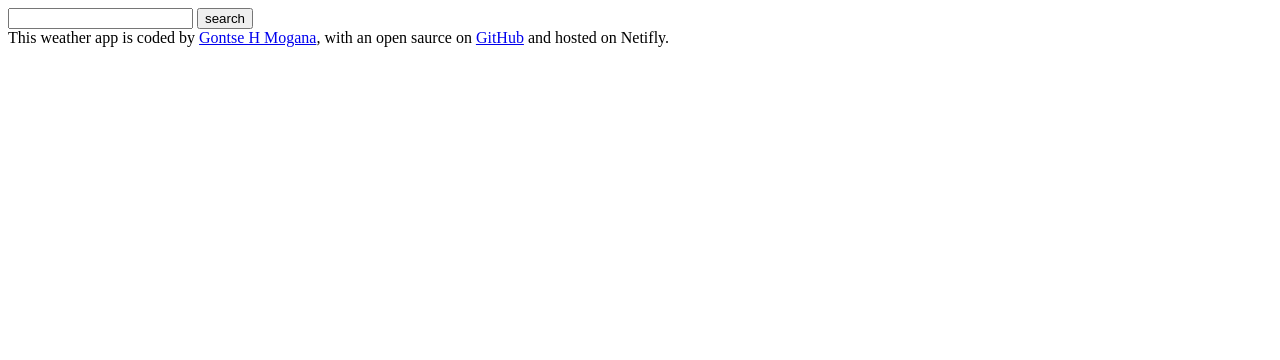
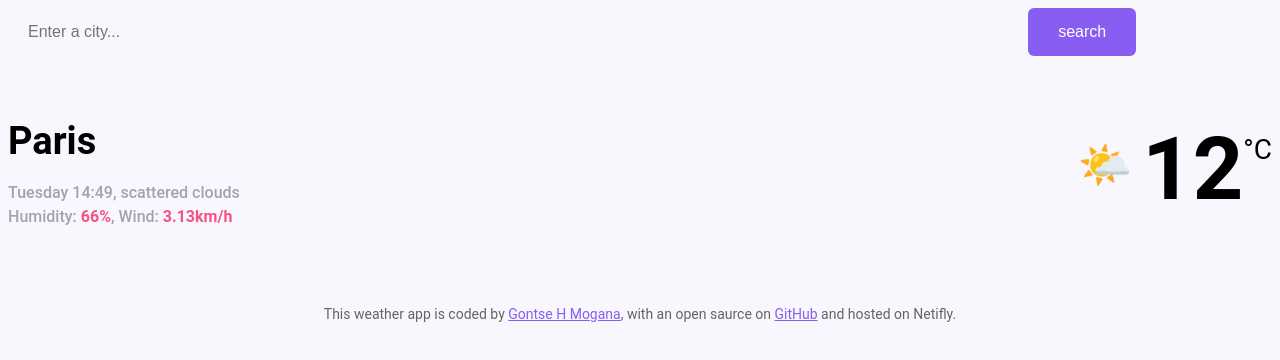
Before and after one commit to Gontse7/Bosa, a plain HTML site: page index.html in a window 1280 px wide. Drawn offline with Linux system fonts and the light colour scheme.

Commit message:
added a CSS file

```diff
--- a/index.html
+++ b/index.html
@@ -3,16 +3,34 @@
 <head>
     <meta charset="UTF-8">
     <meta name="viewport" content="width=device-width, initial-scale=1.0">
+    <link rel="stylesheet" href="src/style.css" />
     <title>Bosa-app</title>
 </head>
 <body>
     <header>
 <forms>
-    <input type="search"/>
-    <input type="submit" value="search" />
+    <input type="search" placeholder="Enter a city..." required
+            class="search-form-input" />
+    <input type="submit" value="search" class="search-form-button" />
 </forms>
     </header>
-    <main></main>
+    <main>
+ <div class="weather-app-data">
+          <div>
+            <h1 class="weather-app-city">Paris</h1>
+            <p class="weather-app-details">
+              Tuesday 14:49, scattered clouds
+              <br />
+              Humidity: <strong>66%</strong>, Wind: <strong>3.13km/h</strong>
+            </p>
+          </div>
+          <div class="weather-app-temperature-container">
+            <div class="weather-app-icon">🌤️</div>
+            <div class="weather-app-temperature">12</div>
+            <div class="weatehr-app-unit">°C</div>
+          </div>
+        </div>
+    </main>
     <footer>
         This weather app is coded by <a href="https://github.com/Gontse7" target="_blank">Gontse H Mogana</a>, with an open saurce on <a href="https://github.com/Gontse7/Bosa" target="_blank">GitHub</a> and hosted on Netifly.
     </footer>
--- /dev/null
+++ b/src/style.css
@@ -0,0 +1,93 @@
+body {
+  background-color: #f9f7fe;
+  font-family: "Roboto", sans-serif;
+}
+
+a {
+  color: #885df1;
+}
+
+.weather-app {
+  background: white;
+  max-width: 600px;
+  margin: 45px auto;
+  box-shadow: 0 30px 50px rgba(65, 50, 100, 0.08);
+  border-radius: 16px;
+  padding: 30px;
+}
+header {
+  border-bottom: 1px solid #f9f7fe;
+  padding: 0 0 30px 0;
+}
+
+.search-form-input {
+  background-color: #f9f7fe;
+  border: none;
+  border-radius: 6px;
+  width: 80%;
+  font-size: 16px;
+  padding: 15px 20px;
+}
+
+.search-form-button {
+  background: #885df1;
+  padding: 15px 30px;
+  border: none;
+  font-size: 16px;
+  margin-left: 5px;
+  border-radius: 6px;
+  color: white;
+}
+main {
+  padding: 30px 0;
+}
+
+.weather-app-data {
+  display: flex;
+  justify-content: space-between;
+}
+
+.weather-app-city {
+  margin: 0;
+  font-size: 38px;
+  line-height: 48px;
+}
+
+.weather-app-details {
+  font-size: 16px;
+  color: rgba(39, 33, 66, 0.4);
+  line-height: 24px;
+  font-weight: 500;
+}
+
+.weather-app-details strong {
+  color: #f65282;
+}
+
+.weather-app-temperature-container {
+  display: flex;
+}
+
+.weather-app-icon {
+  font-size: 44px;
+  margin-top: 22px;
+}
+
+.weather-app-temperature {
+  font-size: 88px;
+  margin-left: 10px;
+  font-weight: bold;
+}
+
+.weatehr-app-unit {
+  margin-top: 16px;
+  font-size: 28px;
+}
+
+footer {
+  border-top: 1px solid #f9f7fe;
+  padding: 30px 0 0 0;
+  text-align: center;
+  font-size: 14px;
+  color: rgba(0, 0, 0, 0.6);
+}
```
